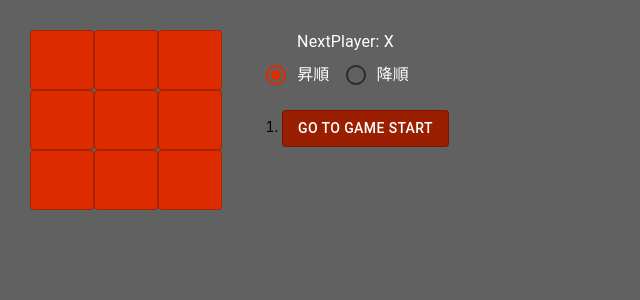
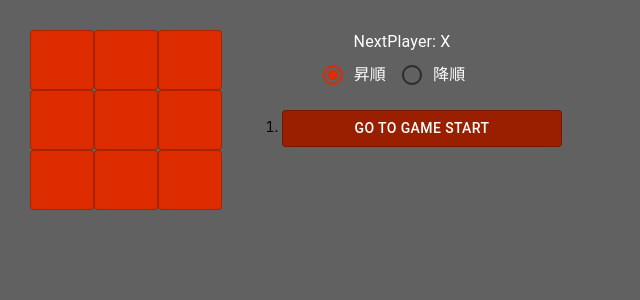
Before and after one commit to hwld/react-sample, a React (Create React App) app: page / in a window 1280 px wide. Shown: the top 300 px of the page, without its empty margins (0-640 px from the left). Built offline with nearby package versions, Linux system fonts and the light colour scheme.

Commit message:
HistoryListItemの幅を固定に

```diff
--- a/src/components/HisotyrListItem.tsx
+++ b/src/components/HisotyrListItem.tsx
@@ -13,6 +13,7 @@ const StyledButton = styled(Button)`
     props.className === 'selected'
       ? props.theme.palette.secondary.dark
       : props.theme.palette.secondary.main};
+  width: 20em;
 `;
 
 const HistoryListItem: React.FC<HistoryItemProps> = ({
```
